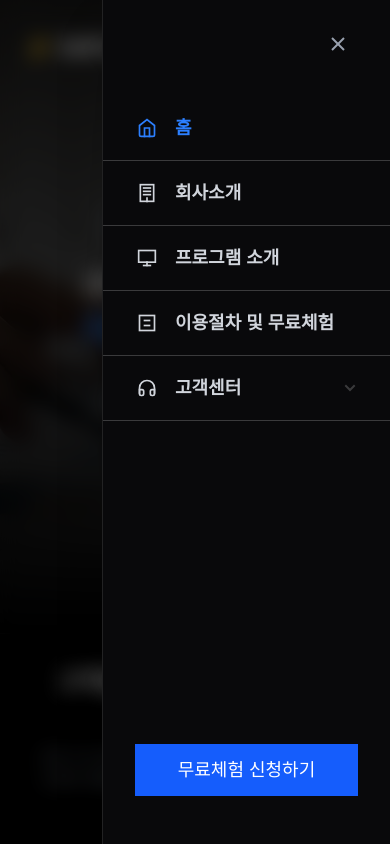
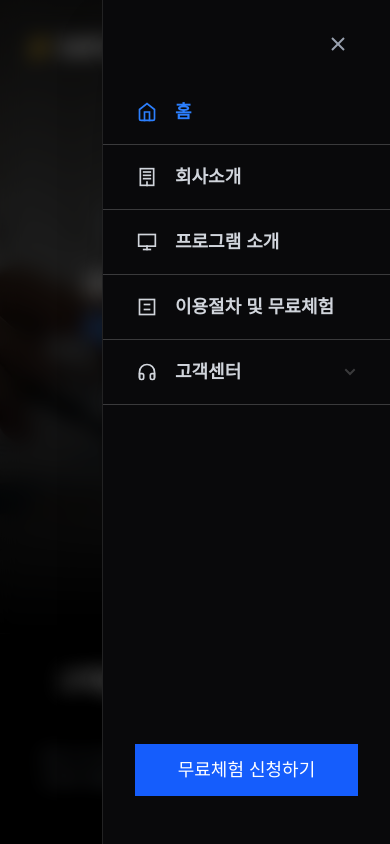
Before and after one commit to yunana88a-beep/seonmul-saempeul11_01, a Next.js app: page / in a window 390 px wide. Both pictures are taken after a click on the button 346 px from the left and 48 px from the top of the page. Shown: the top 844 px of the page. Built offline with nearby package versions, Linux system fonts and the light colour scheme.

Commit message:
qwrasfff

```diff
--- a/src/components/layout/Header.tsx
+++ b/src/components/layout/Header.tsx
@@ -237,7 +237,7 @@ export default function Header() {
                 </button>
               </div>
 
-              <nav className="flex flex-col flex-1 overflow-y-auto mt-4">
+              <nav className="flex flex-col flex-1 overflow-y-auto">
                 {NAV_ITEMS.map((item, index) => {
                   const active = isActive(item.href);
                   const isSubOpen = openSubMenu === item.label;
```
